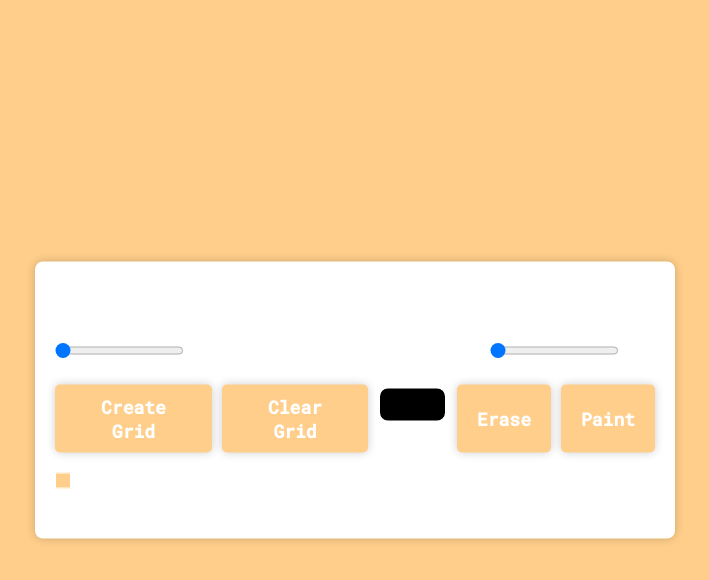
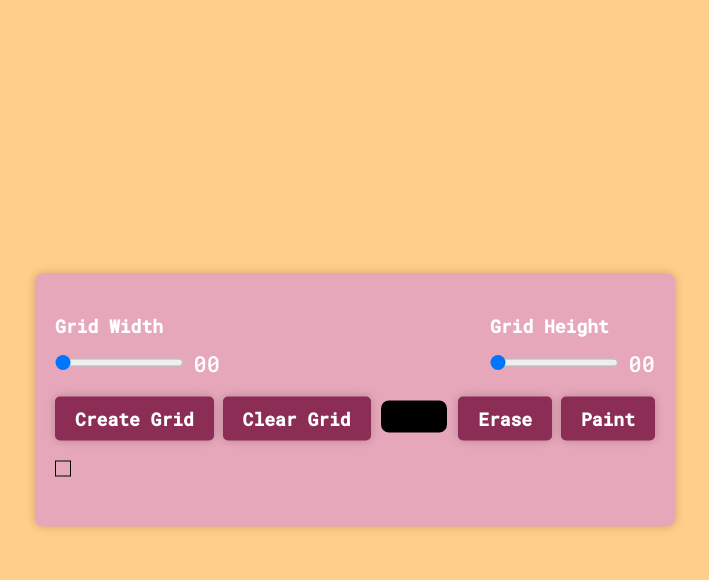
Before and after one commit to Prakalya898/PixelCanvas, a plain HTML site: page index.html in a window 1280 px wide. Both pictures are taken after a click on the button "Create Grid". Shown: the whole page, without its empty margins (285-994 px from the left). Drawn offline with Linux system fonts and the light colour scheme.

Commit message:
Update style.css

```diff
--- a/style.css
+++ b/style.css
@@ -8,11 +8,11 @@
       background-color: #ffce8a;
       background-image: url("background.jpeg");
       background-size: cover;
-      background-position: center;
+
       color: #ffffff;
     }
     .wrapper {
-      background-color: #ffffff;
+      background-color: #e6a7ba;
       width: 80vmin;
       position: absolute;
       transform: translate(-50%, -50%);
@@ -37,10 +37,10 @@
       display: flex;
       justify-content: space-between;
       margin-bottom: 20px;
-      gap: 10px;
+      gap: 3px;
     }
     button {
-      background-color: #ffce8a;
+      background-color: #8b2d54;
       border: none;
       border-radius: 5px;
       padding: 10px 20px;
@@ -76,8 +76,8 @@
     .gridCol {
       height: 1em;
       width: 1em;
-      border: 1px solid #ffffff;
-      background-color: #ffce8a;
+      border: 1px solid #020202;
+      background-color: #e6a7ba;
       transition: all 0.2s ease-in-out;
     }
     .gridRow {
```
